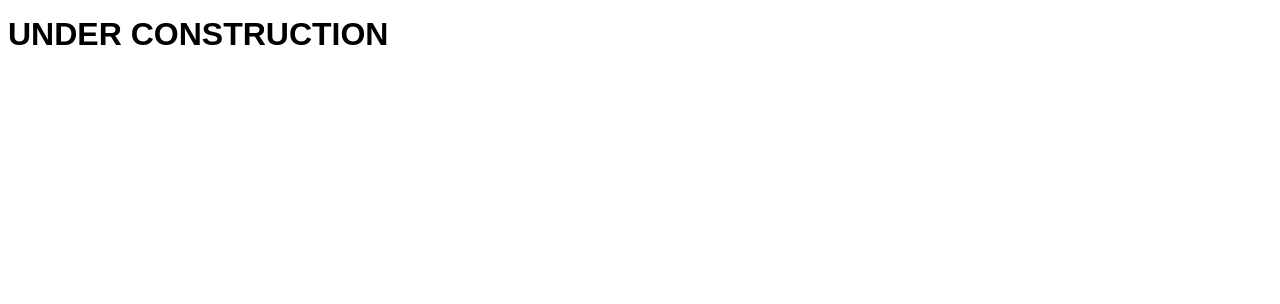
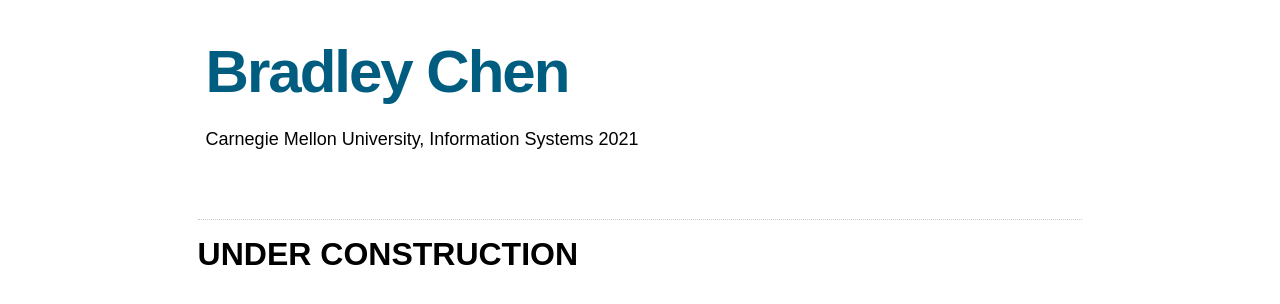
Before and after one commit to bradhchen/bradhchen.github.io, a plain HTML site: page index.html in a window 1280 px wide. Drawn offline with Linux system fonts and the light colour scheme.

Commit message:
it's correct this time oops

```diff
--- a/index.html
+++ b/index.html
@@ -14,7 +14,7 @@
 </head>
 
 <body>
-	<!-- <div id = "container">
+	<div id = "container">
 
 		<div id = "top_row">
 			<header>
@@ -23,7 +23,7 @@
 
 			</header>
 
-			<nav>
+			<!-- <nav>
 
 				<a href = "index.html" class = "selected">About</a>
 				<a href = "projects.html">Projects</a>
@@ -74,8 +74,8 @@
 
 
 
-		</footer>
-	</div> -->
+		</footer> -->
+	</div>
 	<h1>UNDER CONSTRUCTION</h1>
 
 
```
